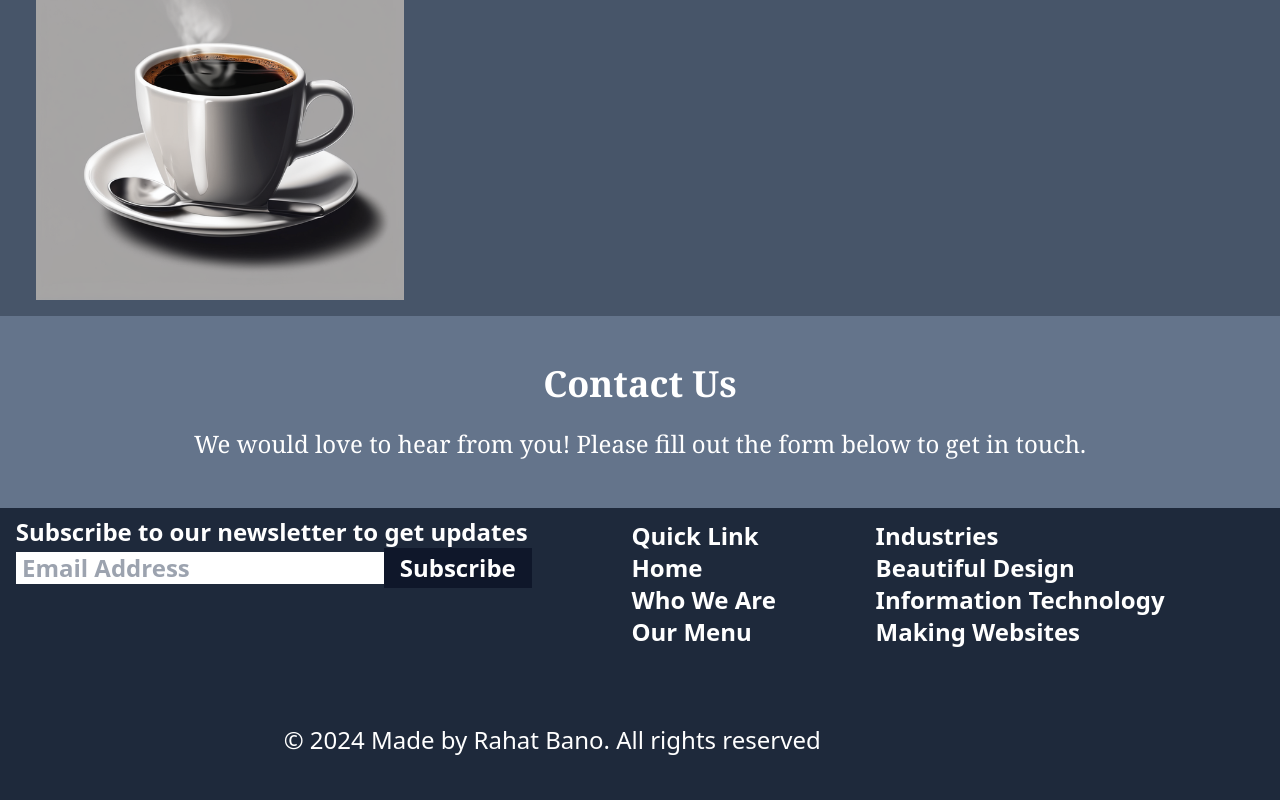
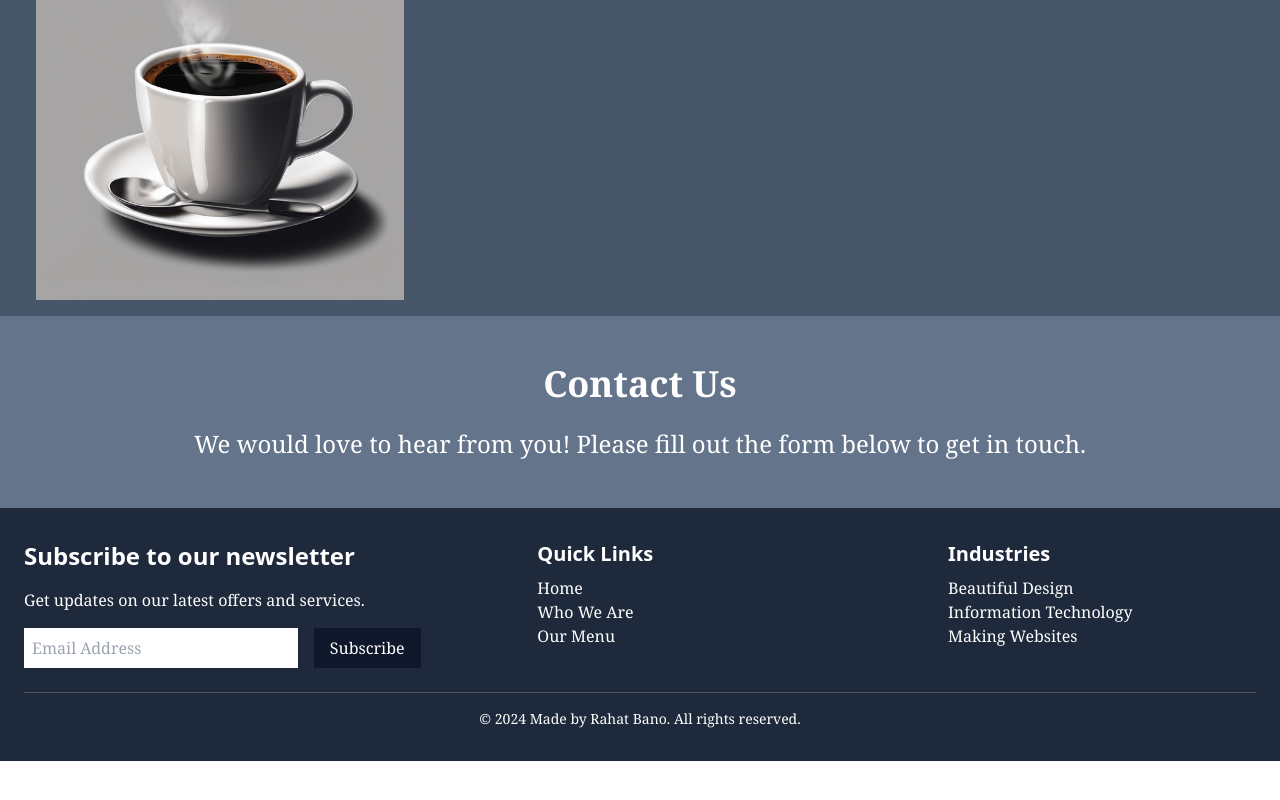
Before and after one commit to RahatBano58/Assignment-H-w-03, a Next.js app: page / in a window 1280 px wide. Shown: the part 2640-3440 px from the top of the page. After the commit the page ends 3401 px from the top, so only its background shows below. Built offline with nearby package versions, Linux system fonts and the light colour scheme.

Commit message:
Update Footer.tsx

```diff
--- a/src/app/components/Footer.tsx
+++ b/src/app/components/Footer.tsx
@@ -1,36 +1,57 @@
 import Link from "next/link";
 
-export default function Footer () {
+export default function Footer() {
   return (
-        <footer className="text-left bg-slate-800 text-white font-serif flex flex-wrap text-2xl px-3 justify-evenly space-x-24">
-            <div className="font-sans font-semibold py-2 gap-4">
-              Subscribe to our newsletter to get updates <br/>
-                <input type="text" id="email" placeholder=" Email Address" />
-                <button className="text-white bg-slate-900 px-4 py-1">Subscribe</button>
+    <footer className="bg-slate-800 text-white font-serif px-6 py-8">
+      <div className="flex flex-col md:flex-row justify-between space-y-6 md:space-y-0 md:space-x-12">
+        {/* Newsletter Section */}
+        <div className="flex flex-col space-y-4 md:w-1/3">
+          <h2 className="font-sans font-semibold text-2xl">Subscribe to our newsletter</h2>
+          <p>Get updates on our latest offers and services.</p>
+          <div className="flex space-x-4">
+            <input
+              type="email"
+              id="email"
+              placeholder="Email Address"
+              className="p-2 w-full md:w-2/3 border-none text-black"
+            />
+            <button className="text-white bg-slate-900 px-4 py-2">Subscribe</button>
           </div>
-            <div className="font-sans font-semibold py-3 gap-6">
-            <ul >
-                Quick Link<br/>
-                <li>Home</li>
-                <li>Who We Are</li>
-                <li>Our Menu</li>
+        </div>
+
+        {/* Quick Links */}
+        <div className="flex flex-col space-y-2 md:w-1/4">
+          <h3 className="font-sans font-semibold text-xl">Quick Links</h3>
+          <ul>
+            <li>
+              <Link href="/" className="hover:underline">Home</Link>
+            </li>
+            <li>
+              <Link href="/about" className="hover:underline">Who We Are</Link>
+            </li>
+            <li>
+              <Link href="/menu" className="hover:underline">Our Menu</Link>
+            </li>
           </ul>
         </div>
 
-            <div className="font-sans font-semibold py-3 gap-6">
-            <ul >
-                Industries<br/>
+        {/* Industries */}
+        <div className="flex flex-col space-y-2 md:w-1/4">
+          <h3 className="font-sans font-semibold text-xl">Industries</h3>
+          <ul>
             <li>Beautiful Design</li>
             <li>Information Technology</li>
             <li>Making Websites</li>
           </ul>
         </div>
-        <hr/>
+      </div>
 
-            <div className="py-4 font-sans text-2xl text-center font-normal m-12">
-           <p> © 2024 Made by Rahat Bano. All rights reserved</p>
+      {/* Footer Bottom */}
+      <div className="mt-6 border-t border-gray-600 pt-4 text-center">
+        <p className="text-sm">
+          © 2024 Made by Rahat Bano. All rights reserved.
+        </p>
       </div>
-            <Link href="/"></Link>
     </footer>
-    )
+  );
 }
```
Lines whose indentation alone changed are shown as unchanged.
